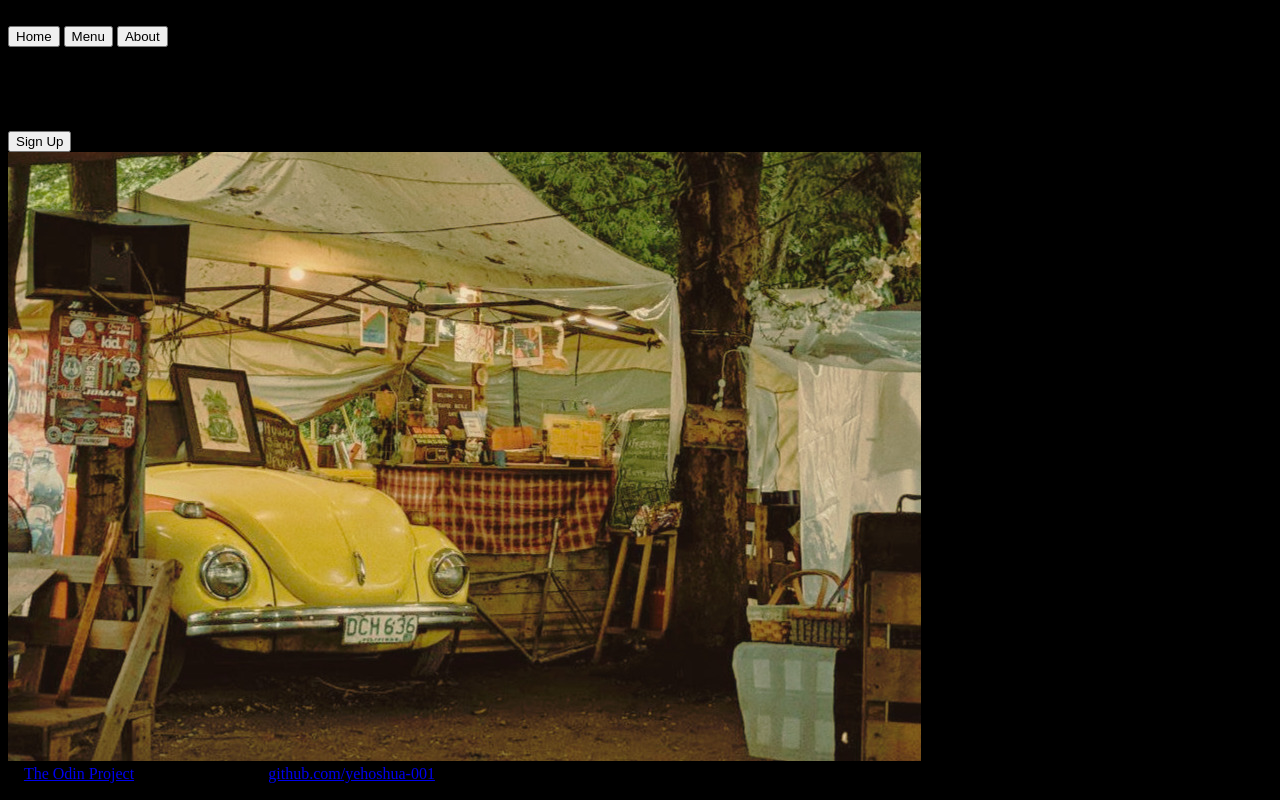
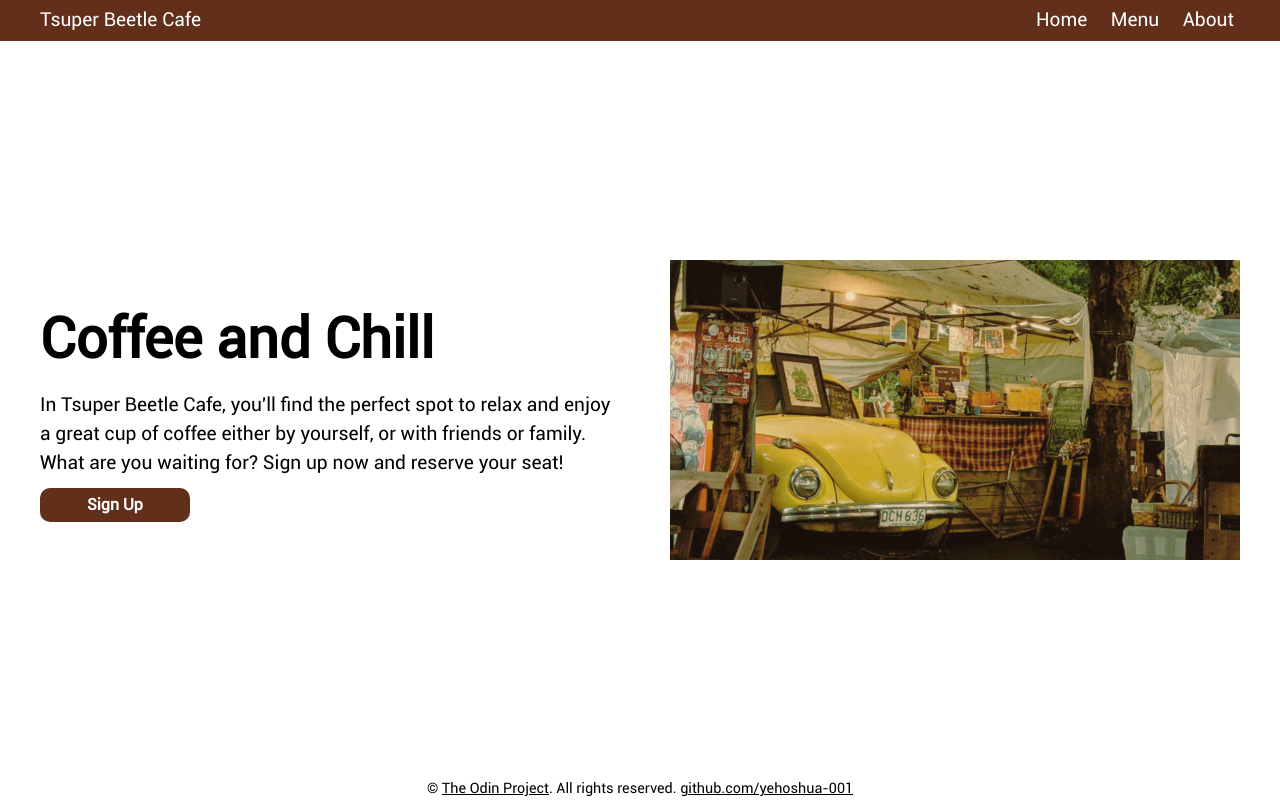
Before and after one commit to yehoshua-001/restaurant-page, a website built with webpack: page src/template.html in a window 1280 px wide. Built offline with nearby package versions, Linux system fonts and the light colour scheme.

Commit message:
Edit style.css
Added font, CSS reset, and styles for header,
main, and footer contents.

```diff
--- a/src/style.css
+++ b/src/style.css
@@ -1,7 +1,184 @@
-body {
-    background-color: black;
+@font-face {
+    font-family: 'Roboto';
+    src: url('./assets/fonts/Roboto-Regular.woff2') format('woff2'),
+        url('./assets/fonts/Roboto-Regular.woff') format('woff');
+    font-weight: normal;
+    font-style: normal;
+    font-display: swap;
 }
 
-h1 {
-    color: green;
+/*
+    Josh's Custom CSS Reset
+    https://www.joshwcomeau.com/css/custom-css-reset/
+*/
+
+*, *::before, *::after {
+    box-sizing: border-box;
 }
+
+*:not(dialog) {
+    margin: 0;
+}
+
+@media (prefers-reduced-motion: no-preference) {
+    html {
+        interpolate-size: allow-keywords;
+    }
+}
+
+body {
+    line-height: 1.5;
+    -webkit-font-smoothing: antialiased;
+}
+
+img, picture, video, canvas, svg {
+    display: block;
+    max-width: 100%;
+}
+
+input, button, textarea, select {
+    font: inherit;
+}
+
+p, h1, h2, h3, h4, h5, h6 {
+    overflow-wrap: break-word;
+}
+
+p {
+    text-wrap: pretty;
+}
+h1, h2, h3, h4, h5, h6 {
+    text-wrap: balance;
+}
+
+#root, #__next {
+    isolation: isolate;
+}
+
+/* ------------------------------------------------- */
+
+:root {
+    --bg: #622F1B;
+    --text: #FFFFFF;
+}
+
+html {
+    height: 100%;
+}
+
+body {
+    width: 100%;
+    min-height: 100dvh;
+    display: grid;
+    grid-template: min-content 1fr min-content / 1fr;
+    justify-items: center;
+    font-family: Roboto;
+}
+
+header {
+    width: 100%;
+    justify-items: center;
+    align-items: center;
+    padding: 5px;
+    background-color: var(--bg);
+    color: var(--text);
+}
+
+header > div {
+    width: 1200px;
+    display: grid;
+    grid-template: 1fr / repeat(2, max-content);
+    justify-content: space-between;
+    align-items: center;
+}
+
+header > div > div {
+    font-size: 1.2rem;
+}
+
+header > div > nav {
+    display: grid;
+    grid-template: 1fr / repeat(3, 1fr);
+    gap: 10px;
+    font-size: 1.2rem;
+}
+
+nav > button {
+    border: none;
+    background: none;
+    cursor: pointer;
+    color: var(--text);
+}
+
+nav > button:hover {
+    font-weight: 700;
+}
+
+main {
+    width: 1200px;
+    height: 100%;
+}
+
+#content {
+    width: 100%;
+    height: 100%;
+    display: grid;
+    grid-template: 1fr / 1fr 1fr;
+    align-items: center;
+    /* border: 1px solid red; */
+}
+
+.headline {
+    grid-area: 1 / 1 / 2 / 2;
+    display: grid;
+    grid-template: repeat(3, min-content) / 1fr;
+    gap: 10px;
+}
+
+.heroText {
+    width: 15ch;
+    font-size: 3.5rem;
+    font-weight: 700;
+}
+
+.heroSubText {
+    width: 53ch;
+    font-size: 1.2rem;
+}
+
+.signUpBtn {
+    width: 150px;
+    padding-block: 5px;
+    font-weight: 700;
+    cursor: pointer;
+    border: none;
+    border-radius: 10px;
+    background-color: var(--bg);
+    color: var(--text);
+    transition: transform 0.2s ease-in-out;
+}
+
+.signUpBtn:hover {
+    transform: scale(1.05);
+}
+
+.imageDiv {
+    grid-area: 1 / 2 / 2 / 3;
+    width: 100%;
+    height: 300px;
+    justify-items: end;
+}
+
+.homepageImg {
+    width: 95%;
+    height: 100%;
+    object-fit: cover;
+}
+
+footer {
+    font-size: 0.9rem;
+}
+
+footer > div > a {
+    color: black;
+}
```
